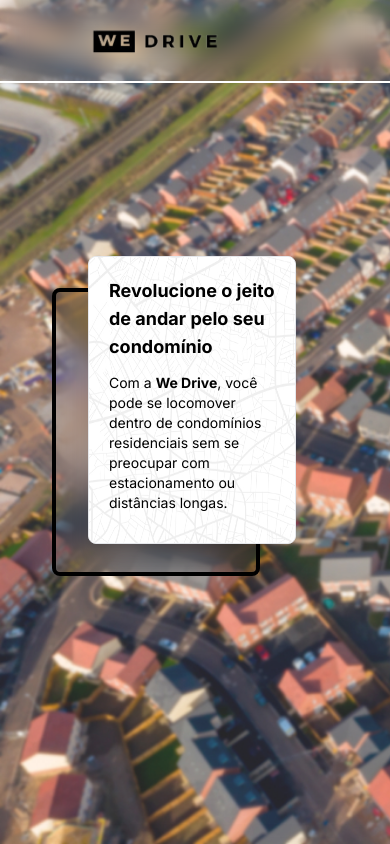
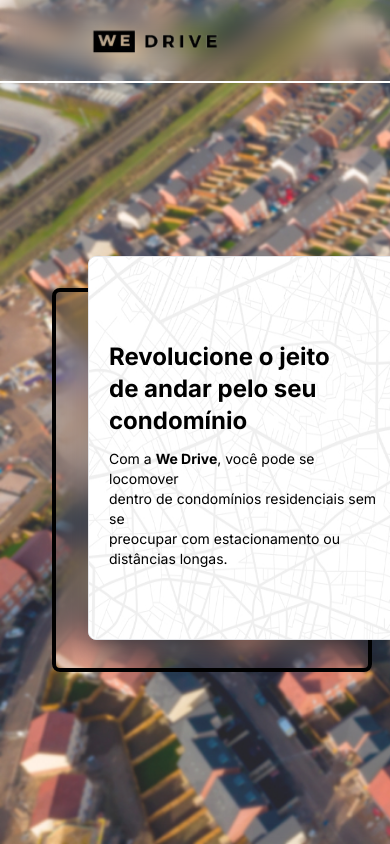
Before and after one commit to CoelhoEduardo/on_drive_land, a Next.js app: page / in a window 390 px wide. Shown: the top 844 px of the page. Built offline with nearby package versions, Linux system fonts and the light colour scheme.

Commit message:
refactor code, resize some components and add footer

```diff
--- a/src/app/components/aboutus.tsx
+++ b/src/app/components/aboutus.tsx
@@ -4,7 +4,7 @@ import men_phone from "/public/images/men_phone.png";
 
 const AboutUs: React.FC = () => {
   return (
-    <div className="h-full w-full mt-5 md:w-1/2 bg-transparent bg-[url(/images/inter.jpg)]  backdrop-blur-sm border shadow-2xl">
+    <div className="h-full w-full mt-5 md:w-1/2 bg-[url(/images/inter.jpg)] bg-no-repeat bg-cover backdrop-blur-lg border shadow-2xl">
       <div className="absolute left-32 top-32">
         <div className="flex">
           <div className="bg-black rounded-full w-3 h-3 absolute mt-1 " />
@@ -27,7 +27,7 @@ const AboutUs: React.FC = () => {
           <Image src={men_phone} alt="men with a phone" />
         </div>
       </div>
-      <div className="absolute md:bottom-[21rem] md:left-5 bottom-20 left-5">
+      <div className="absolute md:bottom-[15rem] md:left-5 bottom-20 left-5">
         <div className="shadow-2xl bg-white rounded-lg shrink h-72 w-80 md:h-96 md:w-[30rem] p-3">
           <div className="flex justify-start ml-12 mt-3 md:mt-12">
             <h1 className="font-bold text-2xl md:text-4xl">
@@ -41,7 +41,7 @@ const AboutUs: React.FC = () => {
               dentro do seu condomínio simples e eficiente.
             </h2>
           </div>
-        </div>{" "}
+        </div>
       </div>
     </div>
   );
--- a/src/app/components/drive.tsx
+++ b/src/app/components/drive.tsx
@@ -4,7 +4,7 @@ import men_drive from "/public/images/men_drive.jpg";
 
 const Drive: React.FC = () => {
   return (
-    <div className="h-full md:w-1/2 w-full bg-transparent bg-[url('/images/inter.jpg')] backdrop-blur-sm border mt-3 shadow-2xl">
+    <div className="h-full md:w-1/2 w-full bg-[url('/images/inter.jpg')] bg-no-repeat bg-cover backdrop-blur-sm border mt-3 shadow-2xl">
       <div className="absolute right-32 top-32">
         <div className="flex">
           <div className="bg-black rounded-full w-4 h-4 absolute mt-0.5" />
--- a/src/app/components/passengers.tsx
+++ b/src/app/components/passengers.tsx
@@ -4,7 +4,7 @@ import React from "react";
 
 const Passegers: React.FC = () => {
   return (
-    <div className="h-full w-full md:w-1/2 bg-transparent bg-[url('/images/inter.jpg')]  backdrop-blur-sm border shadow-2xl">
+    <div className="h-full w-full md:w-1/2 bg-[url('/images/inter.jpg')] bg-no-repeat bg-cover  backdrop-blur-sm border shadow-2xl shrink-0">
       <div className="absolute left-32 top-32">
         <div className="flex">
           <div className="bg-black rounded-full w-5 h-5 absolute" />
@@ -32,7 +32,7 @@ const Passegers: React.FC = () => {
           />
         </div>
       </div>
-      <div className="absolute bottom-20 left-2 md:bottom-96 md:left-20">
+      <div className="absolute bottom-20 left-2 md:bottom-64 md:left-20 shrink-0">
         <div className="shadow-2xl bg-white rounded-lg shrink w-80 h-72 md:h-96 md:w-[30rem] p-3">
           <div className="flex justify-start ml-12 mt-3 md:mt-12">
             <h1 className="font-bold text-2xl md:text-4xl">
--- a/src/app/components/wehead.tsx
+++ b/src/app/components/wehead.tsx
@@ -5,37 +5,18 @@ import inter from "/public/images/inter.jpg";
 const Wehead: React.FC = () => {
   return (
     <div className="container">
-      <div className="hidden bg-[url(/images/bg_1.jpg)] bg-no-repeat bg-cover md:block w-screen h-screen object-cover flex-grow-0">
-        <div className="absolute left-12 md:left-48">
-          <div className="rounded-lg bg-transparent backdrop-blur-lg h-72 w-52 md:w-[33rem] md:h-[32rem] border-4 absolute top-72 left-1 border-black" />
-          <div className="border rounded-lg absolute h-72 w-52 md:w-[33rem] md:h-[32rem] bg-white top-64 left-10 shadow-xl">
+      <div className="bg-[url(/images/bg_1.jpg)] bg-no-repeat shrink-0 w-screen bg-cover h-screen object-fill flex-grow-0">
+        <div className="absolute md:left-48 left-12">
+          <div className="rounded-lg bg-transparent backdrop-blur-lg h-96 w-80 md:w-[33rem] md:h-[32rem] border-4 absolute top-72 left-1 border-black" />
+          <div className="border rounded-lg absolute h-96 w-80 md:w-[33rem] md:h-[32rem] bg-white top-64 left-10 shadow-xl">
             <Image src={inter} alt="roads maps" className="rounded-lg" fill />
-            <div className="absolute top-20 left-16 p-2">
-              <h1 className="font-bold text-lg md:text-4xl">
+            <div className="absolute md:top-20 md:left-16 p-5 top-16">
+              <h1 className="font-bold md:text-4xl text-2xl">
                 Revolucione o jeito <br /> de andar pelo seu <br /> condomínio
               </h1>
-              <p className="mt-12 text-sm md:text-xl">
+              <p className="md:mt-12 mt-3 md:text-xl text-sm">
                 Com a <span className="font-bold">We Drive</span>, você pode se
                 locomover <br /> dentro de condomínios residenciais sem se
-                <br />
-                preocupar com estacionamento ou <br /> distâncias longas.
-              </p>
-            </div>
-          </div>
-        </div>
-      </div>
-      <div className="w-screen md:hidden bg-[url(/images/bg_1.jpg)] bg-cover bg-no-repeat  h-screen top-0 left-0 right-0 z-10 object-cover flex-grow-0">
-        <div className="absolute left-12 md:left-48">
-          <div className="rounded-lg bg-transparent backdrop-blur-lg h-72 w-52 md:w-[26rem] md:h-[30rem] border-4 absolute top-72 left-1 border-black" />
-          <div className="border rounded-lg absolute h-72 w-52 md:w-[26rem] md:h-[30rem] bg-white top-64 left-10 shadow-xl">
-            <Image src={inter} alt="roads maps" className="rounded-lg" fill />
-            <div className="absolute p-5">
-              <h1 className="font-bold text-lg md:text-3xl">
-                Revolucione o jeito <br /> de andar pelo seu <br /> condomínio
-              </h1>
-              <p className="mt-3 text-sm md:text-lg">
-                Com a <span className="font-bold">We Drive</span>, você pode se
-                locomover <br /> dentro de condomínios residenciais sem se{" "}
                 <br />
                 preocupar com estacionamento ou <br /> distâncias longas.
               </p>
--- a/src/app/page.tsx
+++ b/src/app/page.tsx
@@ -26,6 +26,17 @@ export default function Home() {
           <AboutUs />
         </div>
       </section>
+      <footer className="w-full h-28 flex bg-black border border-black mt-6 justify-between gap-4 p-5 ">
+        <div className="text-white text-base text-end flex">
+          <p>Contato: admin@wedrivebrasil.com.br</p>
+        </div>
+        <div className="text-white text-base text-end flex">
+          <p>
+            We Drive Brasil Ltda | On Drive - Locação de Veiculos Ltda <br />
+            CNPJ: 54.088.912/0001-96
+          </p>
+        </div>
+      </footer>
     </main>
   );
 }
```
